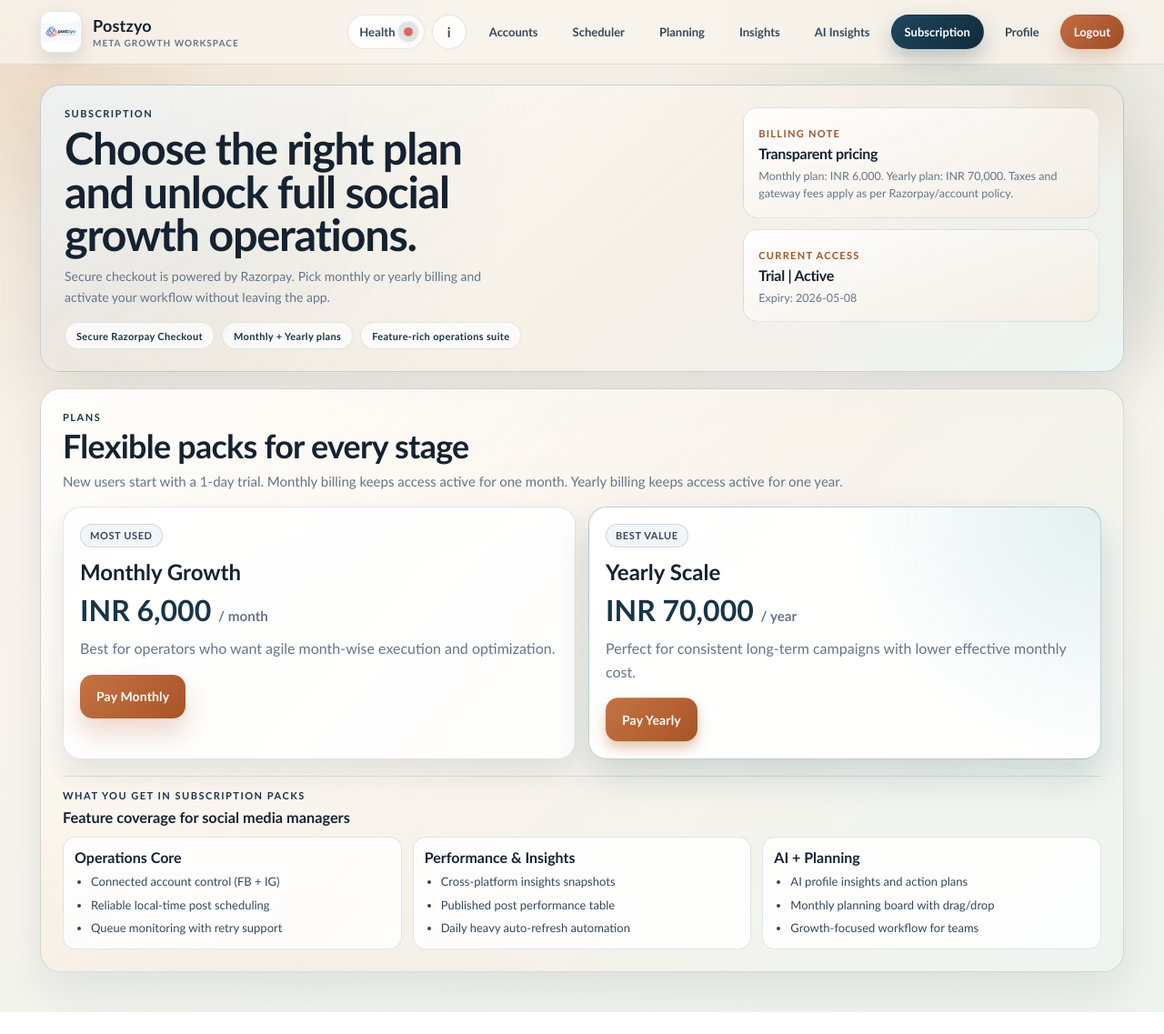
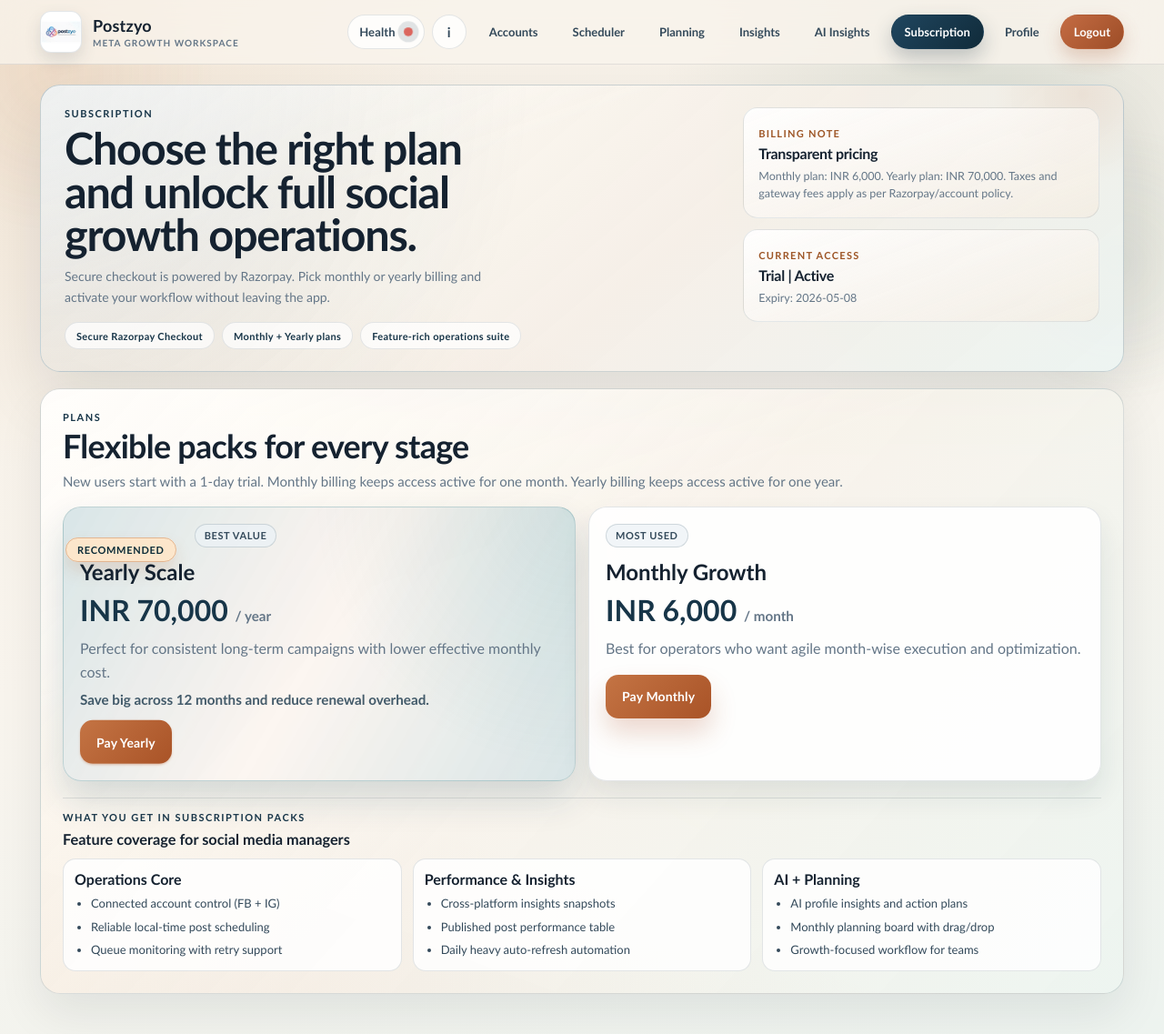
Before and after one commit to prarit0097/SocialMediaAutomation, a Django app: page /dashboard/subscription/ in a window 1280 px wide. Shown: the whole page at 91% size. Before the commit the page ends 1113 px from the top, so only its background shows below. Run offline with Django 5.2, Linux system fonts and the light colour scheme; the visitor is signed in with stand-in values (Sample User, id 1); data comes from the database, SQL or seed files in the repository; parts of the project's set-up code (start-up, migrations or seed data) failed here and were passed over; some libraries are stand-ins or nearby versions.

Commit message:
Emphasize yearly plan with featured visuals

```diff
--- a/static/dashboard/styles.css
+++ b/static/dashboard/styles.css
@@ -3143,6 +3143,7 @@ pre {
 }
 
 .subscription-plan-card {
+  position: relative;
   border: 1px solid rgba(56, 78, 92, 0.14);
   border-radius: 20px;
   padding: 18px;
@@ -3156,6 +3157,43 @@ pre {
     radial-gradient(circle at 100% 0%, rgba(17, 127, 136, 0.12), transparent 45%),
     rgba(255, 255, 255, 0.95);
   box-shadow: 0 20px 38px rgba(15, 63, 89, 0.16);
+  overflow: hidden;
+}
+
+.subscription-plan-card.featured-primary {
+  order: -1;
+}
+
+.subscription-plan-card.featured::before {
+  content: "";
+  position: absolute;
+  inset: -2px;
+  border-radius: 22px;
+  background: linear-gradient(120deg, rgba(18, 96, 112, 0.35), rgba(225, 145, 90, 0.18), rgba(18, 96, 112, 0.35));
+  opacity: 0.5;
+  z-index: 0;
+  animation: featuredGlow 3.6s ease-in-out infinite;
+}
+
+.subscription-plan-card.featured > * {
+  position: relative;
+  z-index: 1;
+}
+
+.subscription-featured-badge {
+  position: absolute;
+  right: 16px;
+  top: 16px;
+  padding: 6px 12px;
+  border-radius: 999px;
+  font-size: 11px;
+  font-weight: 900;
+  letter-spacing: 0.7px;
+  text-transform: uppercase;
+  color: #0b2b37;
+  background: rgba(255, 230, 200, 0.9);
+  border: 1px solid rgba(191, 110, 62, 0.4);
+  box-shadow: 0 10px 18px rgba(191, 110, 62, 0.18);
 }
 
 .subscription-plan-tag {
@@ -3198,9 +3236,16 @@ pre {
   line-height: 1.65;
 }
 
+.subscription-plan-note {
+  margin: -8px 0 14px;
+  color: rgba(23, 53, 72, 0.8);
+  font-size: 0.95rem;
+  font-weight: 600;
+}
+
 .subscription-pay-btn.is-yearly-highlight {
   position: relative;
-  animation: yearlyPulse 1.8s ease-in-out infinite;
+  animation: yearlyPulse 1.6s ease-in-out infinite;
   box-shadow: 0 0 0 rgba(191, 110, 62, 0.35);
 }
 
@@ -3222,6 +3267,21 @@ pre {
   100% {
     transform: translateY(0);
     box-shadow: 0 0 0 rgba(191, 110, 62, 0.35);
+  }
+}
+
+@keyframes featuredGlow {
+  0% {
+    opacity: 0.4;
+    transform: scale(1);
+  }
+  50% {
+    opacity: 0.7;
+    transform: scale(1.01);
+  }
+  100% {
+    opacity: 0.4;
+    transform: scale(1);
   }
 }
 
--- a/templates/dashboard/subscription.html
+++ b/templates/dashboard/subscription.html
@@ -64,11 +64,13 @@
       </button>
     </article>
 
-    <article class="subscription-plan-card featured">
+    <article class="subscription-plan-card featured featured-primary">
+      <span class="subscription-featured-badge">Recommended</span>
       <p class="subscription-plan-tag">Best value</p>
       <h3>Yearly Scale</h3>
       <p class="subscription-plan-price">INR 70,000 <span>/ year</span></p>
       <p class="subscription-plan-copy">Perfect for consistent long-term campaigns with lower effective monthly cost.</p>
+      <p class="subscription-plan-note">Save big across 12 months and reduce renewal overhead.</p>
       <button
         class="btn subscription-pay-btn{% if not subscription.is_yearly_active %} is-yearly-highlight{% endif %}{% if subscription.is_yearly_active %} is-disabled{% endif %}"
         data-plan="yearly"
```
Also changed, not shown: Social Media Automation.md (+1 -0 lines).
